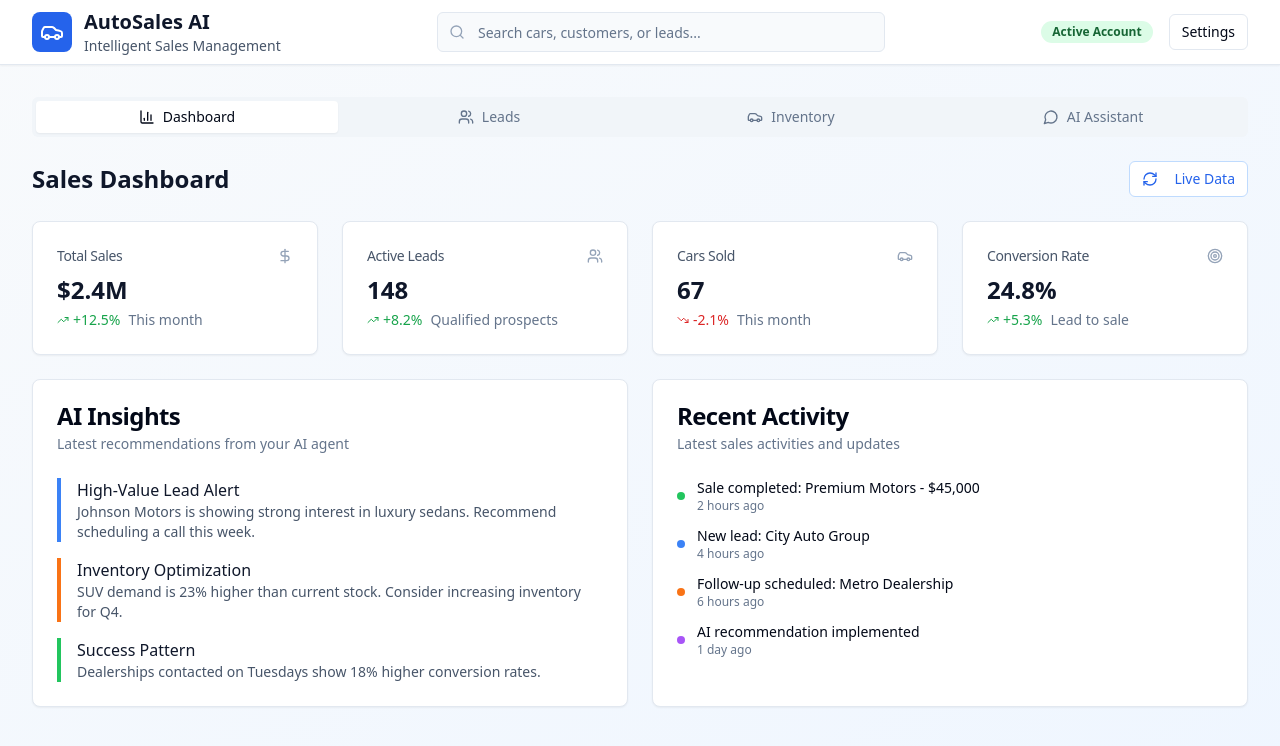
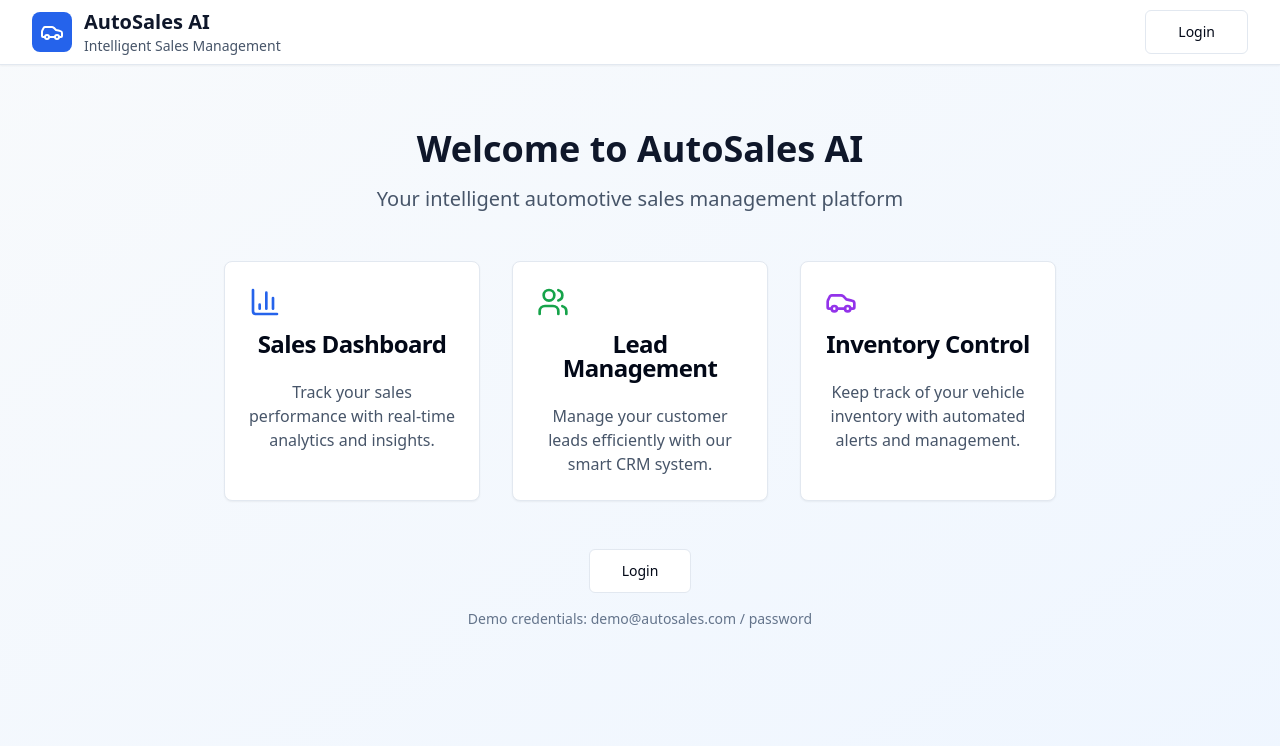
Before and after one commit to armirh123/car-sales-alchemist-ai, a React (Vite) app: page / in a window 1280 px wide. Shown: the top 746 px of the page. Built offline with nearby package versions, Linux system fonts and the light colour scheme.

Commit message:
Add user authentication
Implement user login functionality.

```diff
--- a/src/App.tsx
+++ b/src/App.tsx
@@ -1,8 +1,10 @@
+
 import { Toaster } from "@/components/ui/toaster";
 import { Toaster as Sonner } from "@/components/ui/sonner";
 import { TooltipProvider } from "@/components/ui/tooltip";
 import { QueryClient, QueryClientProvider } from "@tanstack/react-query";
 import { BrowserRouter, Routes, Route } from "react-router-dom";
+import { AuthProvider } from "@/contexts/AuthContext";
 import Index from "./pages/Index";
 import NotFound from "./pages/NotFound";
 
@@ -10,6 +12,7 @@ const queryClient = new QueryClient();
 
 const App = () => (
   <QueryClientProvider client={queryClient}>
+    <AuthProvider>
       <TooltipProvider>
         <Toaster />
         <Sonner />
@@ -21,6 +24,7 @@ const App = () => (
           </Routes>
         </BrowserRouter>
       </TooltipProvider>
+    </AuthProvider>
   </QueryClientProvider>
 );
 
--- a/src/components/LoginDialog.tsx
+++ b/src/components/LoginDialog.tsx
@@ -1,3 +1,5 @@
+
+import { useState } from "react";
 import {
   Dialog,
   DialogContent,
@@ -9,11 +11,50 @@ import {
 import { Button } from "./ui/button";
 import { Label } from "@/components/ui/label";
 import { Input } from "@/components/ui/input";
-//import { useMediaQuery } from "@/hooks/use-media-query"; // Assuming you have a useMediaQuery hook
+import { useAuth } from "@/contexts/AuthContext";
+import { useToast } from "@/hooks/use-toast";
+import { Loader2 } from "lucide-react";
 
 export function LoginDialog() {
+  const [email, setEmail] = useState("");
+  const [password, setPassword] = useState("");
+  const [isOpen, setIsOpen] = useState(false);
+  const { login, isLoading } = useAuth();
+  const { toast } = useToast();
+
+  const handleSubmit = async (e: React.FormEvent) => {
+    e.preventDefault();
+
+    if (!email || !password) {
+      toast({
+        title: "Error",
+        description: "Please fill in all fields",
+        variant: "destructive",
+      });
+      return;
+    }
+
+    const success = await login(email, password);
+
+    if (success) {
+      toast({
+        title: "Success",
+        description: "Logged in successfully!",
+      });
+      setIsOpen(false);
+      setEmail("");
+      setPassword("");
+    } else {
+      toast({
+        title: "Error",
+        description: "Invalid credentials. Try demo@autosales.com / password",
+        variant: "destructive",
+      });
+    }
+  };
+
   return (
-    <Dialog>
+    <Dialog open={isOpen} onOpenChange={setIsOpen}>
       <DialogTrigger asChild>
         <Button variant="outline" size="lg">
           Login
@@ -21,26 +62,57 @@ export function LoginDialog() {
       </DialogTrigger>
       <DialogContent className="sm:max-w-[425px]">
         <DialogHeader>
-          <DialogTitle>Login</DialogTitle>
+          <DialogTitle>Login to AutoSales AI</DialogTitle>
           <DialogDescription>
-            Enter your email and password to login.
+            Enter your credentials to access your dashboard.
+            <br />
+            <span className="text-sm text-muted-foreground mt-2 block">
+              Demo: demo@autosales.com / password
+            </span>
           </DialogDescription>
         </DialogHeader>
+        <form onSubmit={handleSubmit} className="space-y-4">
           <div className="grid gap-4 py-4">
             <div className="grid grid-cols-4 items-center gap-4">
               <Label htmlFor="email" className="text-right">
                 Email
               </Label>
-            <Input id="email" type="email" className="col-span-3" />
+              <Input
+                id="email"
+                type="email"
+                className="col-span-3"
+                value={email}
+                onChange={(e) => setEmail(e.target.value)}
+                placeholder="demo@autosales.com"
+                disabled={isLoading}
+              />
             </div>
             <div className="grid grid-cols-4 items-center gap-4">
               <Label htmlFor="password" className="text-right">
                 Password
               </Label>
-            <Input id="password" type="password" className="col-span-3" />
+              <Input
+                id="password"
+                type="password"
+                className="col-span-3"
+                value={password}
+                onChange={(e) => setPassword(e.target.value)}
+                placeholder="password"
+                disabled={isLoading}
+              />
             </div>
           </div>
-        <Button type="submit">Login</Button>
+          <Button type="submit" className="w-full" disabled={isLoading}>
+            {isLoading ? (
+              <>
+                <Loader2 className="mr-2 h-4 w-4 animate-spin" />
+                Logging in...
+              </>
+            ) : (
+              "Login"
+            )}
+          </Button>
+        </form>
       </DialogContent>
     </Dialog>
   );
--- /dev/null
+++ b/src/components/UserMenu.tsx
@@ -0,0 +1,49 @@
+
+import { Button } from "@/components/ui/button";
+import {
+  DropdownMenu,
+  DropdownMenuContent,
+  DropdownMenuItem,
+  DropdownMenuLabel,
+  DropdownMenuSeparator,
+  DropdownMenuTrigger,
+} from "@/components/ui/dropdown-menu";
+import { useAuth } from "@/contexts/AuthContext";
+import { User, LogOut, Settings } from "lucide-react";
+
+export function UserMenu() {
+  const { user, logout } = useAuth();
+
+  if (!user) return null;
+
+  return (
+    <DropdownMenu>
+      <DropdownMenuTrigger asChild>
+        <Button variant="outline" size="sm" className="flex items-center space-x-2">
+          <User className="h-4 w-4" />
+          <span>{user.name}</span>
+        </Button>
+      </DropdownMenuTrigger>
+      <DropdownMenuContent align="end" className="w-56">
+        <DropdownMenuLabel>My Account</DropdownMenuLabel>
+        <DropdownMenuSeparator />
+        <DropdownMenuItem className="cursor-pointer">
+          <User className="mr-2 h-4 w-4" />
+          <span>Profile</span>
+        </DropdownMenuItem>
+        <DropdownMenuItem className="cursor-pointer">
+          <Settings className="mr-2 h-4 w-4" />
+          <span>Settings</span>
+        </DropdownMenuItem>
+        <DropdownMenuSeparator />
+        <DropdownMenuItem
+          className="cursor-pointer text-red-600"
+          onClick={logout}
+        >
+          <LogOut className="mr-2 h-4 w-4" />
+          <span>Log out</span>
+        </DropdownMenuItem>
+      </DropdownMenuContent>
+    </DropdownMenu>
+  );
+}
--- /dev/null
+++ b/src/contexts/AuthContext.tsx
@@ -0,0 +1,73 @@
+
+import React, { createContext, useContext, useState, useEffect } from 'react';
+
+interface User {
+  id: string;
+  email: string;
+  name: string;
+}
+
+interface AuthContextType {
+  user: User | null;
+  login: (email: string, password: string) => Promise<boolean>;
+  logout: () => void;
+  isLoading: boolean;
+}
+
+const AuthContext = createContext<AuthContextType | undefined>(undefined);
+
+export const useAuth = () => {
+  const context = useContext(AuthContext);
+  if (context === undefined) {
+    throw new Error('useAuth must be used within an AuthProvider');
+  }
+  return context;
+};
+
+export const AuthProvider: React.FC<{ children: React.ReactNode }> = ({ children }) => {
+  const [user, setUser] = useState<User | null>(null);
+  const [isLoading, setIsLoading] = useState(true);
+
+  useEffect(() => {
+    // Check if user is logged in on app start
+    const savedUser = localStorage.getItem('user');
+    if (savedUser) {
+      setUser(JSON.parse(savedUser));
+    }
+    setIsLoading(false);
+  }, []);
+
+  const login = async (email: string, password: string): Promise<boolean> => {
+    setIsLoading(true);
+
+    // Simulate API call delay
+    await new Promise(resolve => setTimeout(resolve, 1000));
+
+    // Demo credentials - replace with real authentication
+    if (email === 'demo@autosales.com' && password === 'password') {
+      const userData = {
+        id: '1',
+        email: email,
+        name: 'Demo User'
+      };
+      setUser(userData);
+      localStorage.setItem('user', JSON.stringify(userData));
+      setIsLoading(false);
+      return true;
+    }
+
+    setIsLoading(false);
+    return false;
+  };
+
+  const logout = () => {
+    setUser(null);
+    localStorage.removeItem('user');
+  };
+
+  return (
+    <AuthContext.Provider value={{ user, login, logout, isLoading }}>
+      {children}
+    </AuthContext.Provider>
+  );
+};
--- a/src/pages/Index.tsx
+++ b/src/pages/Index.tsx
@@ -11,9 +11,100 @@ import LeadManagement from "@/components/LeadManagement";
 import AIAssistant from "@/components/AIAssistant";
 import InventoryOverview from "@/components/InventoryOverview";
 import GlobalSearch from "@/components/GlobalSearch";
+import { LoginDialog } from "@/components/LoginDialog";
+import { UserMenu } from "@/components/UserMenu";
+import { useAuth } from "@/contexts/AuthContext";
 
 const Index = () => {
   const [activeTab, setActiveTab] = useState("dashboard");
+  const { user, isLoading } = useAuth();
+
+  if (isLoading) {
+    return (
+      <div className="min-h-screen bg-gradient-to-br from-slate-50 to-blue-50 flex items-center justify-center">
+        <div className="text-center">
+          <div className="bg-blue-600 p-4 rounded-lg inline-block mb-4">
+            <Car className="h-8 w-8 text-white animate-pulse" />
+          </div>
+          <h2 className="text-xl font-semibold text-slate-900">Loading AutoSales AI...</h2>
+        </div>
+      </div>
+    );
+  }
+
+  if (!user) {
+    return (
+      <div className="min-h-screen bg-gradient-to-br from-slate-50 to-blue-50">
+        {/* Header */}
+        <header className="bg-white border-b border-slate-200 shadow-sm">
+          <div className="max-w-7xl mx-auto px-4 sm:px-6 lg:px-8">
+            <div className="flex items-center justify-between h-16">
+              <div className="flex items-center space-x-3">
+                <div className="bg-blue-600 p-2 rounded-lg">
+                  <Car className="h-6 w-6 text-white" />
+                </div>
+                <div>
+                  <h1 className="text-xl font-bold text-slate-900">AutoSales AI</h1>
+                  <p className="text-sm text-slate-600">Intelligent Sales Management</p>
+                </div>
+              </div>
+
+              <div className="flex items-center space-x-4">
+                <LoginDialog />
+              </div>
+            </div>
+          </div>
+        </header>
+
+        {/* Welcome Content */}
+        <main className="max-w-4xl mx-auto px-4 sm:px-6 lg:px-8 py-16">
+          <div className="text-center">
+            <h2 className="text-4xl font-bold text-slate-900 mb-4">
+              Welcome to AutoSales AI
+            </h2>
+            <p className="text-xl text-slate-600 mb-8">
+              Your intelligent automotive sales management platform
+            </p>
+            <div className="grid md:grid-cols-3 gap-8 mt-12">
+              <Card>
+                <CardHeader>
+                  <BarChart3 className="h-8 w-8 text-blue-600 mb-2" />
+                  <CardTitle>Sales Dashboard</CardTitle>
+                </CardHeader>
+                <CardContent>
+                  <p className="text-slate-600">Track your sales performance with real-time analytics and insights.</p>
+                </CardContent>
+              </Card>
+              <Card>
+                <CardHeader>
+                  <Users className="h-8 w-8 text-green-600 mb-2" />
+                  <CardTitle>Lead Management</CardTitle>
+                </CardHeader>
+                <CardContent>
+                  <p className="text-slate-600">Manage your customer leads efficiently with our smart CRM system.</p>
+                </CardContent>
+              </Card>
+              <Card>
+                <CardHeader>
+                  <Car className="h-8 w-8 text-purple-600 mb-2" />
+                  <CardTitle>Inventory Control</CardTitle>
+                </CardHeader>
+                <CardContent>
+                  <p className="text-slate-600">Keep track of your vehicle inventory with automated alerts and management.</p>
+                </CardContent>
+              </Card>
+            </div>
+            <div className="mt-12">
+              <LoginDialog />
+              <p className="text-sm text-slate-500 mt-4">
+                Demo credentials: demo@autosales.com / password
+              </p>
+            </div>
+          </div>
+        </main>
+      </div>
+    );
+  }
 
   return (
     <div className="min-h-screen bg-gradient-to-br from-slate-50 to-blue-50">
@@ -40,9 +131,7 @@ const Index = () => {
               <Badge variant="secondary" className="bg-green-100 text-green-800">
                 Active Account
               </Badge>
-              <Button variant="outline" size="sm">
-                Settings
-              </Button>
+              <UserMenu />
             </div>
           </div>
         </div>
```
Lines whose indentation alone changed are shown as unchanged.
